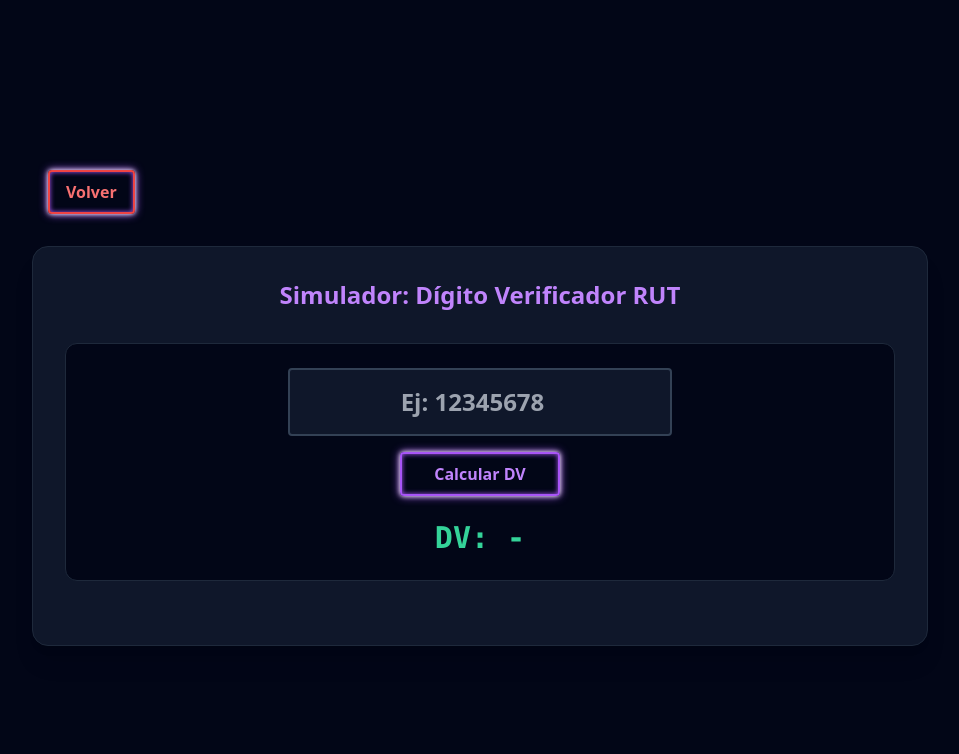
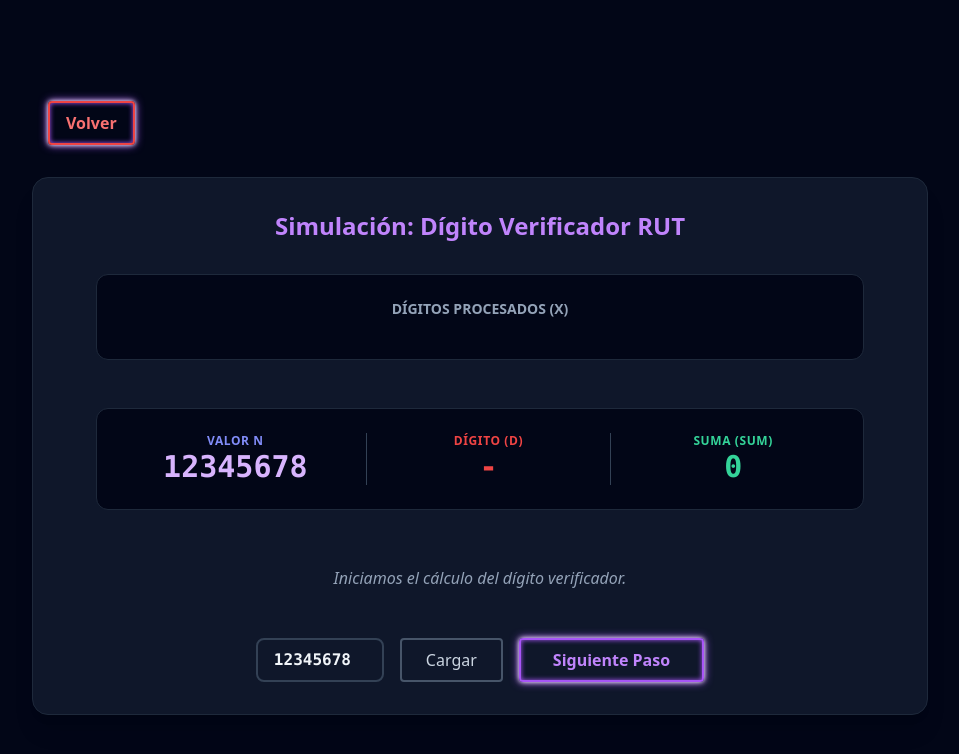
Before and after one commit to kurokirasama/basic-algorithms, a website: page WEB/rut_dv/index.html in a window 1280 px wide. Shown: the whole page, without its empty margins (160-1119 px from the left). Drawn offline with nearby package versions, Linux system fonts and the light colour scheme.

Commit message:
fix(ui): Align RUT simulation container width

```diff
--- a/WEB/rut_dv/index.html
+++ b/WEB/rut_dv/index.html
@@ -15,6 +15,15 @@
     body {
       font-family: 'Monocraft', monospace;
     }
+        .active-digit {
+            border: 4px solid #ef4444 !important;
+            transform: scale(1.1);
+            z-index: 10;
+        }
+        .vector-box {
+            transition: all 0.4s cubic-bezier(0.4, 0, 0.2, 1);
+        }
+        .highlight-digit { background-color: #064e3b; border-color: #166534; }
         .neon-border {
             box-shadow: 0 0 5px #fff, 0 0 10px #a855f7, inset 0 0 5px #a855f7;
         }
@@ -24,45 +33,122 @@
     <div class="w-full max-w-4xl p-4"><a href="../../index.html" class="inline-block border-2 border-red-500 hover:bg-red-500/20 text-red-400 font-bold py-2 px-4 rounded mb-4 transition duration-300 neon-border">Volver</a></div>
 
     <main class="w-full max-w-4xl bg-slate-900 rounded-2xl shadow-xl border border-slate-800 p-8">
-        <h1 class="text-2xl font-bold text-center mb-8 text-purple-400">Simulador: Dígito Verificador RUT</h1>
+        <h1 class="text-2xl font-bold text-center mb-8 text-purple-400">Simulación: Dígito Verificador RUT</h1>
 
-        <div class="bg-slate-950 p-6 rounded-xl mb-8 border border-slate-800">
-            <div class="flex flex-col items-center gap-4">
-                <input type="number" id="input-rut" placeholder="Ej: 12345678" class="bg-slate-900 text-slate-100 border-2 border-slate-700 rounded p-4 text-center w-full max-w-sm text-2xl font-bold">
-                <button onclick="calculate()" class="border-2 border-purple-500 hover:bg-purple-500/20 text-purple-400 font-bold py-2 px-8 rounded transition duration-300 neon-border">
-                    Calcular DV
+        <div class="flex flex-col items-center gap-6">
+            <div class="bg-slate-950 p-6 rounded-xl mb-6 border border-slate-800 w-full max-w-3xl">
+                <h2 class="text-sm font-bold text-slate-400 uppercase mb-4 text-center">Dígitos Procesados (x)</h2>
+                <div class="flex flex-wrap justify-center gap-2" id="container-digits"></div>
+            </div>
+
+            <div class="grid grid-cols-2 md:grid-cols-3 gap-4 text-center bg-slate-950 p-6 rounded-xl mb-8 border border-slate-800 w-full max-w-3xl">
+                <div class="flex flex-col">
+                    <span class="text-xs text-indigo-400 uppercase font-bold tracking-wider">Valor n</span>
+                    <span id="display-n" class="text-3xl font-mono font-bold text-purple-300">-</span>
+                </div>
+                <div class="flex flex-col border-l border-slate-700 pl-4">
+                    <span class="text-xs text-red-500 uppercase font-bold tracking-wider">Dígito (d)</span>
+                    <span id="display-d" class="text-3xl font-mono font-bold text-red-500">-</span>
+                </div>
+                <div class="flex flex-col border-l border-slate-700 pl-4">
+                    <span class="text-xs text-emerald-400 uppercase font-bold tracking-wider">Suma (sum)</span>
+                    <span id="display-sum" class="text-3xl font-mono font-bold text-emerald-400">0</span>
+                </div>
+            </div>
+
+            <p id="step-desc" class="text-center italic text-slate-400 min-h-[3rem] px-4 max-w-2xl">
+                Ingresa un número para comenzar.
+            </p>
+
+            <div class="flex flex-wrap justify-center gap-4">
+                <input type="number" id="input-rut" placeholder="Ej: 12345678" class="px-4 py-2 bg-slate-900 text-slate-100 border-2 border-slate-700 rounded-lg focus:border-purple-500 outline-none w-32 text-center font-mono font-bold">
+                <button onclick="startSimulation()" class="border-2 border-slate-600 hover:bg-slate-600/20 text-slate-300 font-medium py-2 px-6 rounded transition duration-300">
+                    Cargar
                 </button>
-            </div>
-            <div id="result" class="text-center mt-6 text-3xl font-mono font-bold text-emerald-400">
-                DV: -
+                <button id="next-btn" onclick="nextStep()" class="border-2 border-purple-500 hover:bg-purple-500/20 text-purple-400 font-bold py-2 px-8 rounded transition duration-300 neon-border active:scale-95 disabled:opacity-50">
+                    Siguiente Paso
+                </button>
             </div>
         </div>
     </main>
 
     <script>
-        function calculate() {
-            const n = parseInt(document.getElementById('input-rut').value);
-            if (isNaN(n)) return;
+        let rut = 0;
+        let digits = [];
+        let i = 0;
+        let sum = 0;
+        let weights = [2, 3, 4, 5, 6, 7];
+        let j = 0;
+        let isFinished = false;
 
-            let s = 0;
-            let m = 2;
-            const digits = String(n).split("").reverse().map(Number);
+        const containerDigits = document.getElementById('container-digits');
+        const displayN = document.getElementById('display-n');
+        const displayD = document.getElementById('display-d');
+        const displaySum = document.getElementById('display-sum');
+        const stepDesc = document.getElementById('step-desc');
+        const nextBtn = document.getElementById('next-btn');
+        const inputRUT = document.getElementById('input-rut');
 
-            for (let d of digits) {
-                s += d * m;
-                m++;
-                if (m > 7) m = 2;
+        function startSimulation() {
+            const val = parseInt(inputRUT.value);
+            if (isNaN(val) || val <= 0) return;
+
+            rut = val;
+            digits = String(rut).split("").reverse().map(Number);
+            i = 0;
+            sum = 0;
+            j = 0;
+            isFinished = false;
+            nextBtn.disabled = false;
+            nextBtn.innerText = "Siguiente Paso";
+
+            containerDigits.innerHTML = '';
+            displayN.innerText = rut;
+            displayD.innerText = "-";
+            displaySum.innerText = "0";
+            stepDesc.innerText = "Iniciamos el cálculo del dígito verificador.";
         }
 
-            let resto = s % 11;
+        function nextStep() {
+            if (isFinished) return;
+
+            if (i < digits.length) {
+                let d = digits[i];
+                let weight = weights[j];
+                let prod = d * weight;
+                sum += prod;
+
+                const box = document.createElement('div');
+                box.className = 'w-10 h-10 flex items-center justify-center border-2 border-emerald-900 rounded highlight-digit font-bold vector-box active-digit';
+                box.innerText = d;
+                containerDigits.appendChild(box);
+
+                stepDesc.innerText = `Dígito: ${d}, Peso: ${weight}, Prod: ${prod}, Suma: ${sum}`;
+
+                displayD.innerText = d;
+                displaySum.innerText = sum;
+
+                i++;
+                j = (j + 1) % 6;
+
+                setTimeout(() => box.classList.remove('active-digit'), 500);
+            } else {
+                isFinished = true;
+                nextBtn.disabled = true;
+                nextBtn.innerText = "Finalizado";
+
+                let resto = sum % 11;
                 let dv = 11 - resto;
-
                 let res = dv;
                 if (dv === 11) res = 0;
                 if (dv === 10) res = 'K';
 
-            document.getElementById('result').innerText = `DV: ${res}`;
+                stepDesc.innerHTML = `<span class="text-purple-400 font-bold text-lg">Cálculo completado. DV: ${res}</span>`;
             }
+        }
+
+        inputRUT.value = 12345678;
+        startSimulation();
     </script>
 </body>
 </html>
```
Lines whose indentation alone changed are shown as unchanged.
